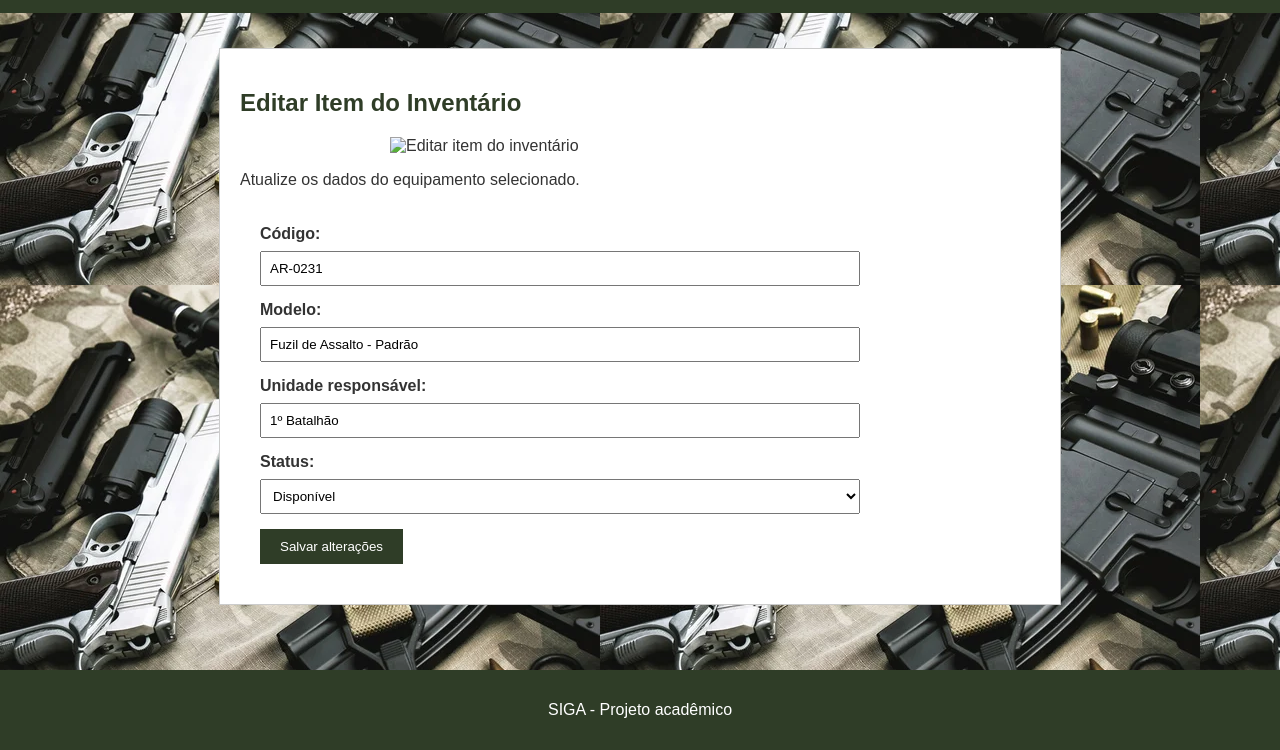
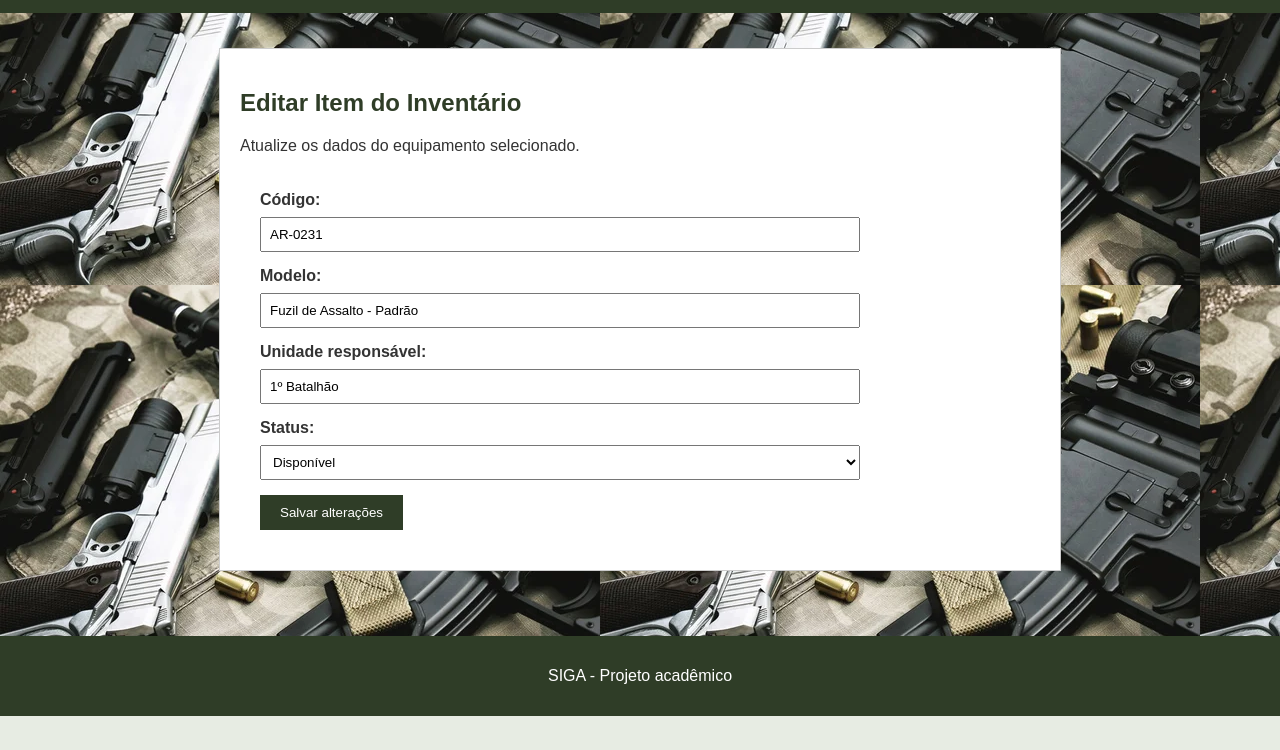
Before and after one commit to vitorcampos03/SCAprojeto, a plain HTML site: page SIGA/editar.html in a window 1280 px wide. Shown: the part 115-865 px from the top of the page. After the commit the page ends 831 px from the top, so only its background shows below. Drawn offline with Linux system fonts and the light colour scheme.

Commit message:
Update editar.html

```diff
--- a/SIGA/editar.html
+++ b/SIGA/editar.html
@@ -30,7 +30,7 @@
 
         <h2>Editar Item do Inventário</h2>
 
-        <img src="imagens/editar.jpg" alt="Editar item do inventário">
+
 
         <p>
             Atualize os dados do equipamento selecionado.
```
